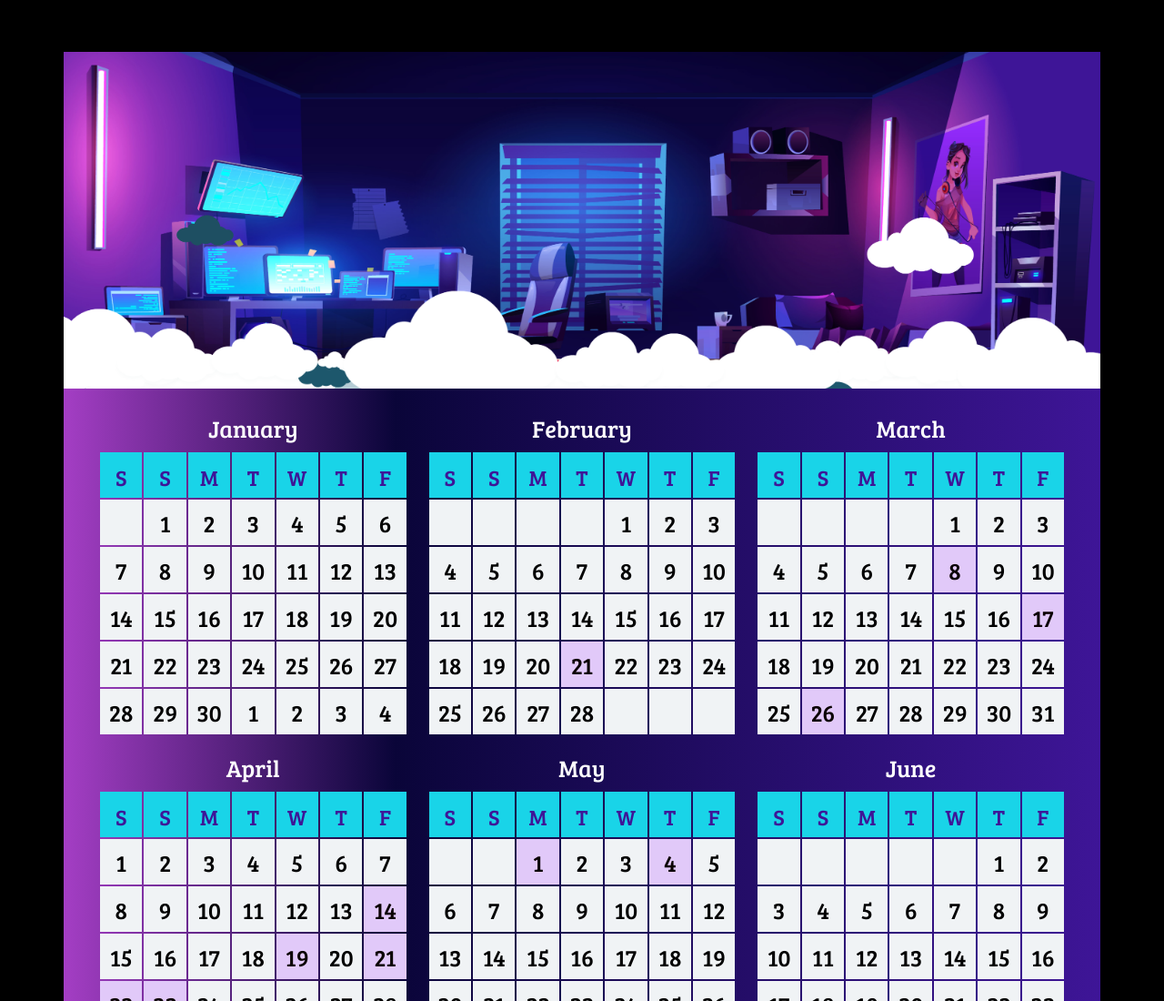
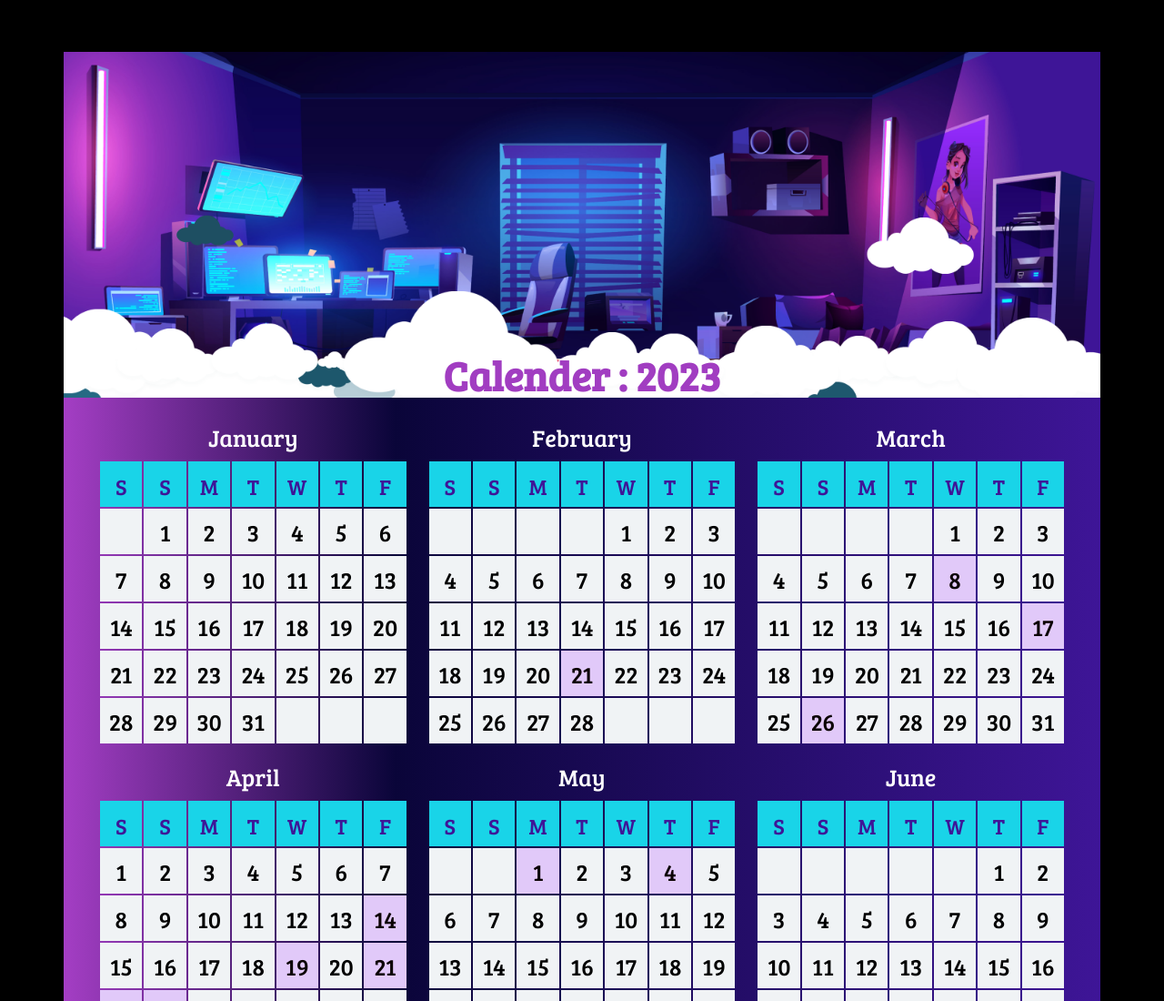
Before and after one commit to slsuyel/calender-2023, a plain HTML site: page index.html in a window 1280 px wide. Shown: the top 1100 px of the page at 91% size. Drawn offline with Linux system fonts and the light colour scheme; a web font is replaced by a local one.

Commit message:
heder2023

```diff
--- a/index.html
+++ b/index.html
@@ -13,7 +13,7 @@
 
     <header class="header">
 
-
+<h2 class="calender">Calender : 2023</h2>
     </header>
 
 <div class="calender-body">
@@ -63,10 +63,10 @@
 
 
 
-    <div class="date">1</div>
-    <div class="date">2</div>
-    <div class="date">3</div>
-    <div class="date">4</div>
+    <div class="date">31</div>
+    <div class="date"></div>
+    <div class="date"></div>
+    <div class="date"></div>
     </div>
     </div>
     <!--  -->
--- a/style.css
+++ b/style.css
@@ -10,7 +10,7 @@ body {
     background-image: url(img/Banner-Introduction-to-3D-Animation.png);
     background-size: 100%;
     background-repeat: no-repeat;
-    height: 370px;
+    height: 380px;
 }
 
 .month {
@@ -78,3 +78,11 @@ p.reson {
     font-family: cursive;
     margin-left: 39px;
 }
+h2.calender {
+    font-family: 'Bree Serif';
+    color: #a13dc1;
+    position: relative;
+    top: 325px;
+    text-align: center;
+    font-size: 45px;
+}
```
